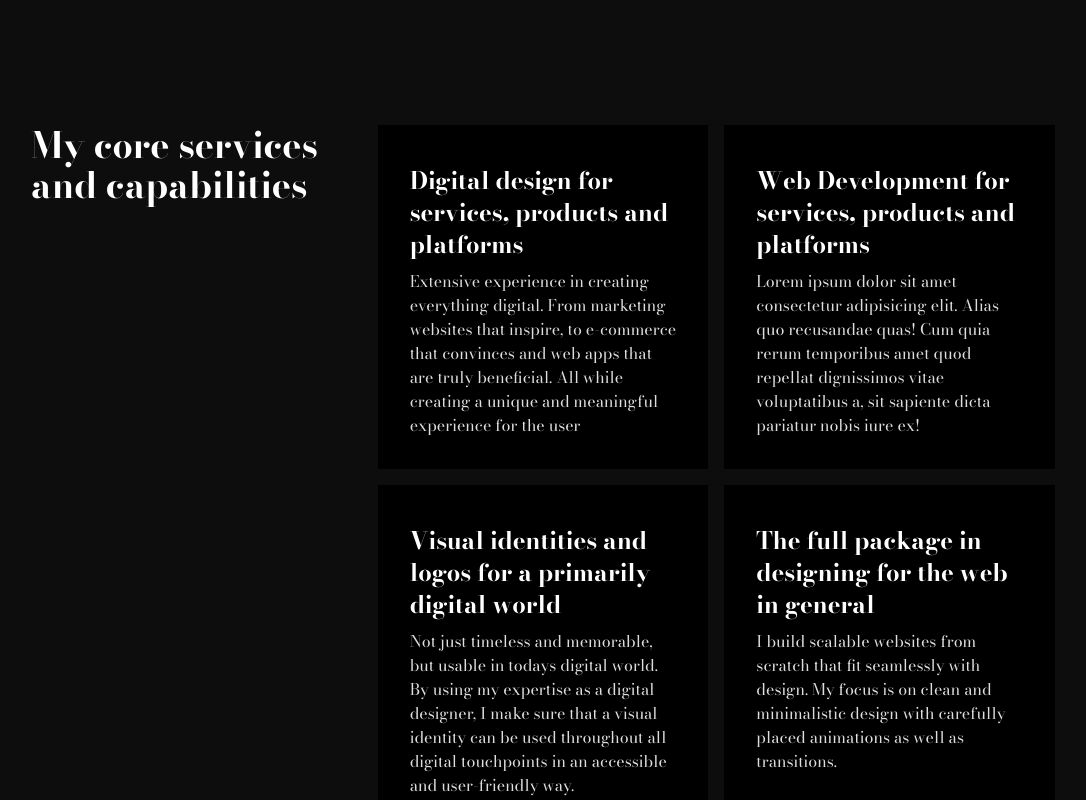
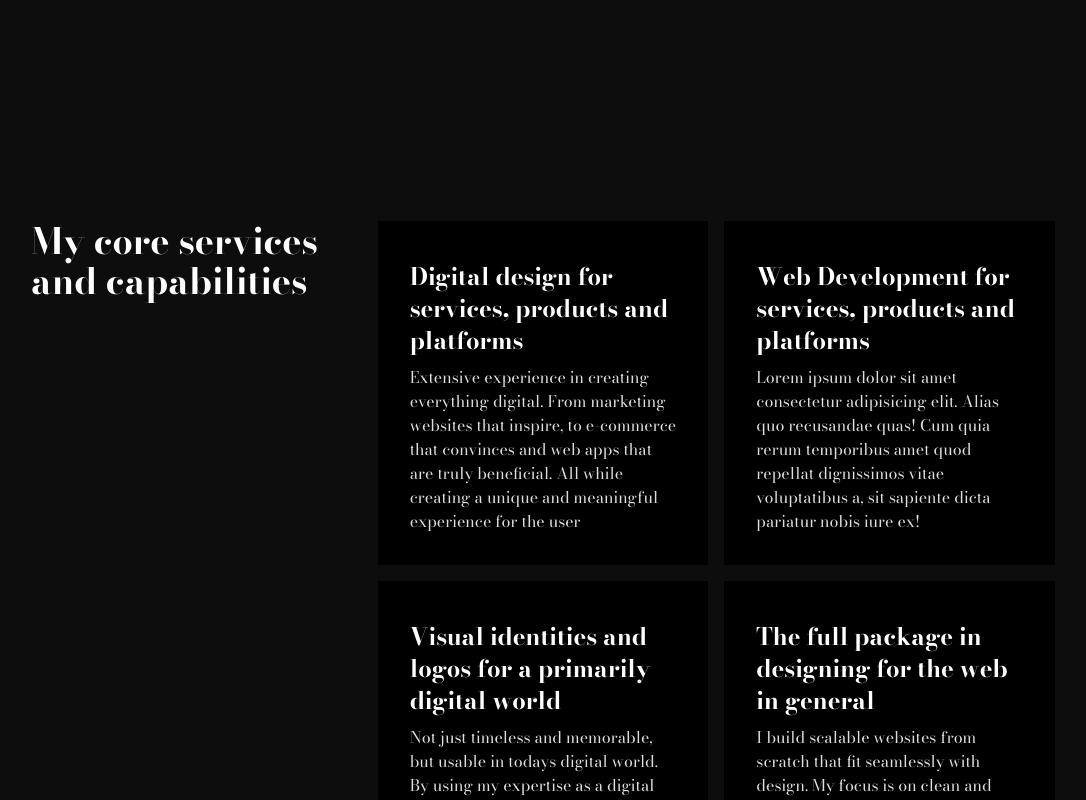
Before and after one commit to DarkoM996/nextjs-portfolio, a Next.js app: page /about in a window 1280 px wide. Shown: the part 1160-1960 px from the top of the page, without its empty margins (97-1183 px from the left). Built offline with nearby package versions, Linux system fonts and the light colour scheme.

Commit message:
Few more things to iron out here

```diff
--- a/app/about/page.jsx
+++ b/app/about/page.jsx
@@ -65,7 +65,7 @@ const page = () => {
           </p>
         </div>
         {/* Grid About Services */}
-        <div className="grid grid-cols-1 md:grid-cols-4 lg:grid-cols-12 gap-4 w-full h-fit">
+        <div className="grid grid-cols-1 md:grid-cols-4 lg:grid-cols-12 w-full h-fit gap-4 py-12 md:py-16 lg:py-24">
           <div className="font-bold text-4xl col-span-4 row-span-6">
             My core services and capabilities
           </div>
```
